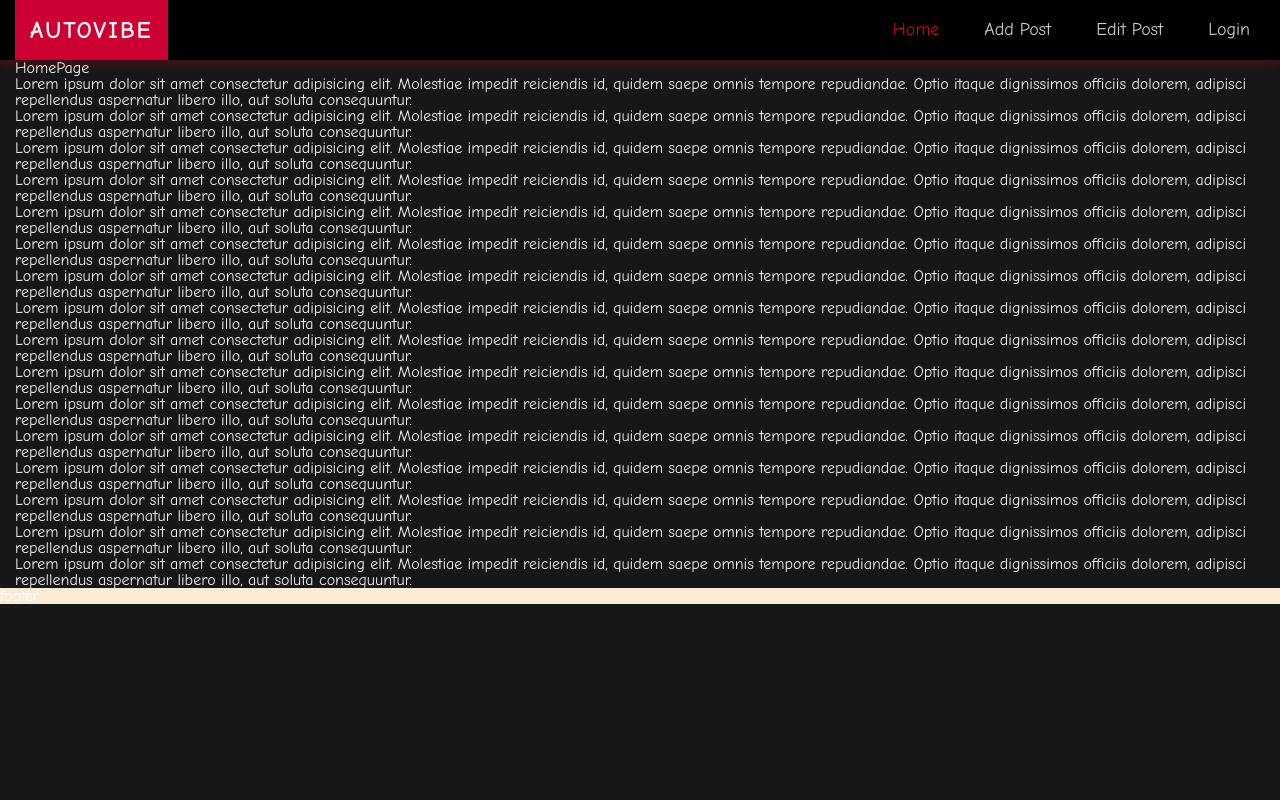
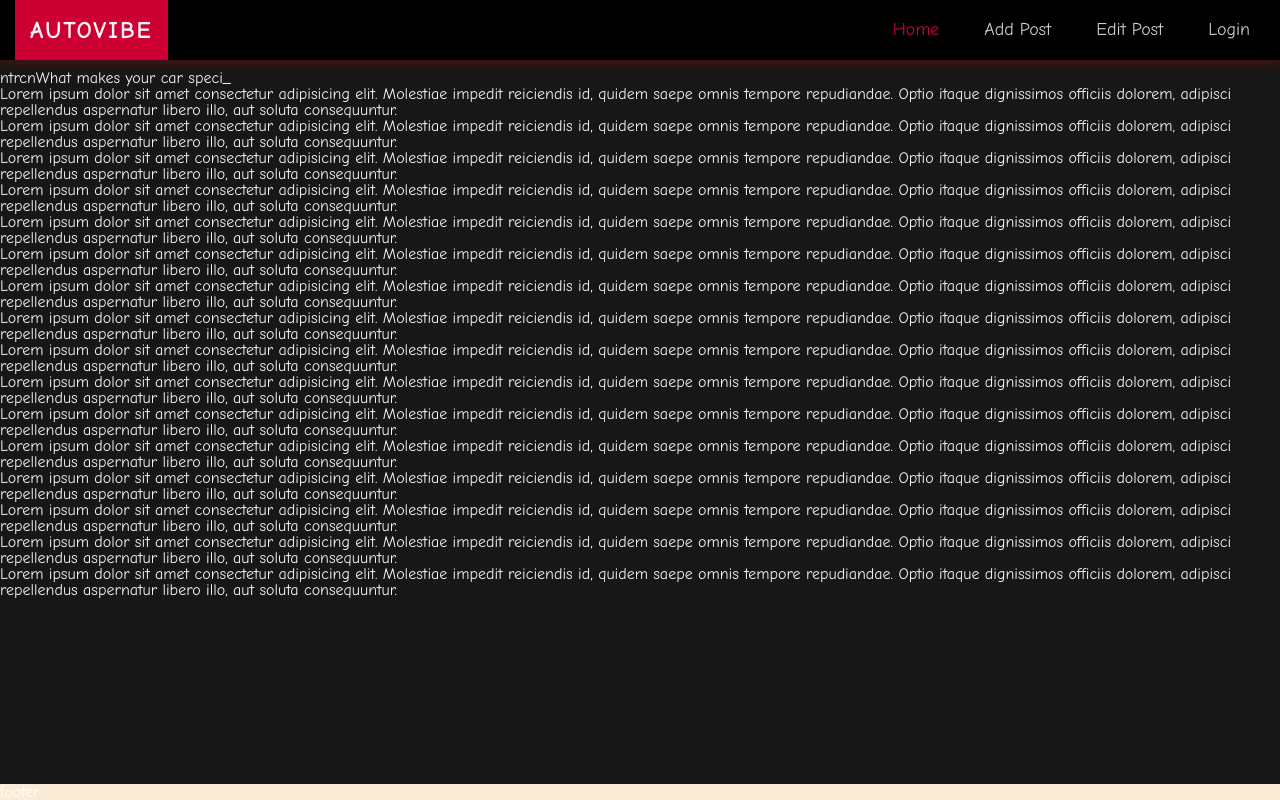
Before and after one commit to Zhenkaaf/clientTsBlog, a React (Vite) app: page / in a window 1280 px wide. Built offline with nearby package versions, Linux system fonts and the light colour scheme.

Commit message:
updMobMenu

```diff
--- a/src/components/Header.module.css
+++ b/src/components/Header.module.css
@@ -1,9 +1,8 @@
 .header {
     background-color: var(--color-header-bg);
     box-shadow: 0 4px 10px rgba(255, 0, 0, 0.2);
-}
-.header__container {
     min-height: var(--header-height);
+    margin-bottom: 10px;
 }
 
 .header__body {
@@ -60,10 +59,16 @@
 }
 /***************************************************************************/
 @media (max-width: 768px) {
-    .header__container {
+    .header__body {
         position: fixed;
+        background-color: aqua;
+        top: 0;
+        left: 0;
         width: 100%;
+        background-color: var(--color-header-bg);
+        padding: 0 15px;
     }
+
     .burger {
         position: relative;
         z-index: 5;
--- a/src/components/Header.tsx
+++ b/src/components/Header.tsx
@@ -21,7 +21,7 @@ export const Header = () => {
     return (
         <>
             <header className={s.header}>
-                <div className={`container ${s.header__container}`}>
+                <div className="container">
                     <div className={s.header__body}>
                         <div className={s.header__logo}>
                             <Link to="/" className="link">
--- a/src/components/Layout.tsx
+++ b/src/components/Layout.tsx
@@ -5,7 +5,7 @@ export const Layout = () => {
     return (
         <div className="wrapper">
             <Header />
-            <div className="container">
+            <div className="main">
                 <Outlet />
                 <p>
                     Lorem ipsum dolor sit amet consectetur adipisicing elit.
--- /dev/null
+++ b/src/components/TypingText.tsx
@@ -0,0 +1,61 @@
+import { useState, useEffect } from "react";
+
+interface TypingTextProps {
+    texts: string[];
+    speed?: number;
+    pause?: number;
+}
+const TypingText = ({ texts, speed = 50, pause = 3000 }: TypingTextProps) => {
+    const [textIndex, setTextIndex] = useState(0);
+    const [charIndex, setCharIndex] = useState(0);
+    const [isDeleting, setIsDeleting] = useState(false);
+    const [showCursor, setShowCursor] = useState(true);
+
+    // Мигание курсора
+    useEffect(() => {
+        if (charIndex < texts[textIndex].length) {
+            setShowCursor(true);
+        } else {
+            const cursorTimeout = setTimeout(
+                () => setShowCursor(false),
+                pause / 12
+            );
+            return () => clearTimeout(cursorTimeout);
+        }
+    }, [charIndex, textIndex, texts, pause]);
+
+    //Логика печати
+    useEffect(() => {
+        let timerId: number | undefined;
+        if (isDeleting) {
+            if (charIndex > 0) {
+                timerId = setTimeout(
+                    () => setCharIndex((prev) => prev - 1),
+                    speed / 6
+                );
+            } else {
+                setIsDeleting(false);
+                setTextIndex((prev) => (prev + 1) % texts.length);
+            }
+        } else {
+            if (charIndex < texts[textIndex].length) {
+                timerId = setTimeout(
+                    () => setCharIndex((prev) => prev + 1),
+                    speed
+                );
+            } else {
+                timerId = setTimeout(() => setIsDeleting(true), pause);
+            }
+        }
+        return () => clearTimeout(timerId);
+    }, [charIndex, isDeleting, textIndex, texts, speed, pause]);
+
+    return (
+        <span>
+            {texts[textIndex].slice(0, charIndex)}
+            {showCursor && "_"}
+        </span>
+    );
+};
+
+export default TypingText;
--- a/src/pages/HomePage.tsx
+++ b/src/pages/HomePage.tsx
@@ -1,7 +1,21 @@
-import React from "react";
+import TypingText from "../components/TypingText";
 
 const HomePage = () => {
-    return <div>HomePage</div>;
+    return (
+        <div>
+            ntrcn
+            <TypingText
+                texts={[
+                    "What makes your car special? Share your story!",
+                    "Share your ownership experience: pros, cons, and unexpected discoveries!",
+                    "Tell us why this car became your choice!",
+                    "It's a great day to write a post about your car!",
+                ]}
+                speed={50}
+                pause={3000}
+            />
+        </div>
+    );
 };
 
 export default HomePage;
```
Also changed, not shown: src/assets/vw-1835506_1920.jpg (added), 1 other file (tests, documents, lock files or other folders).
